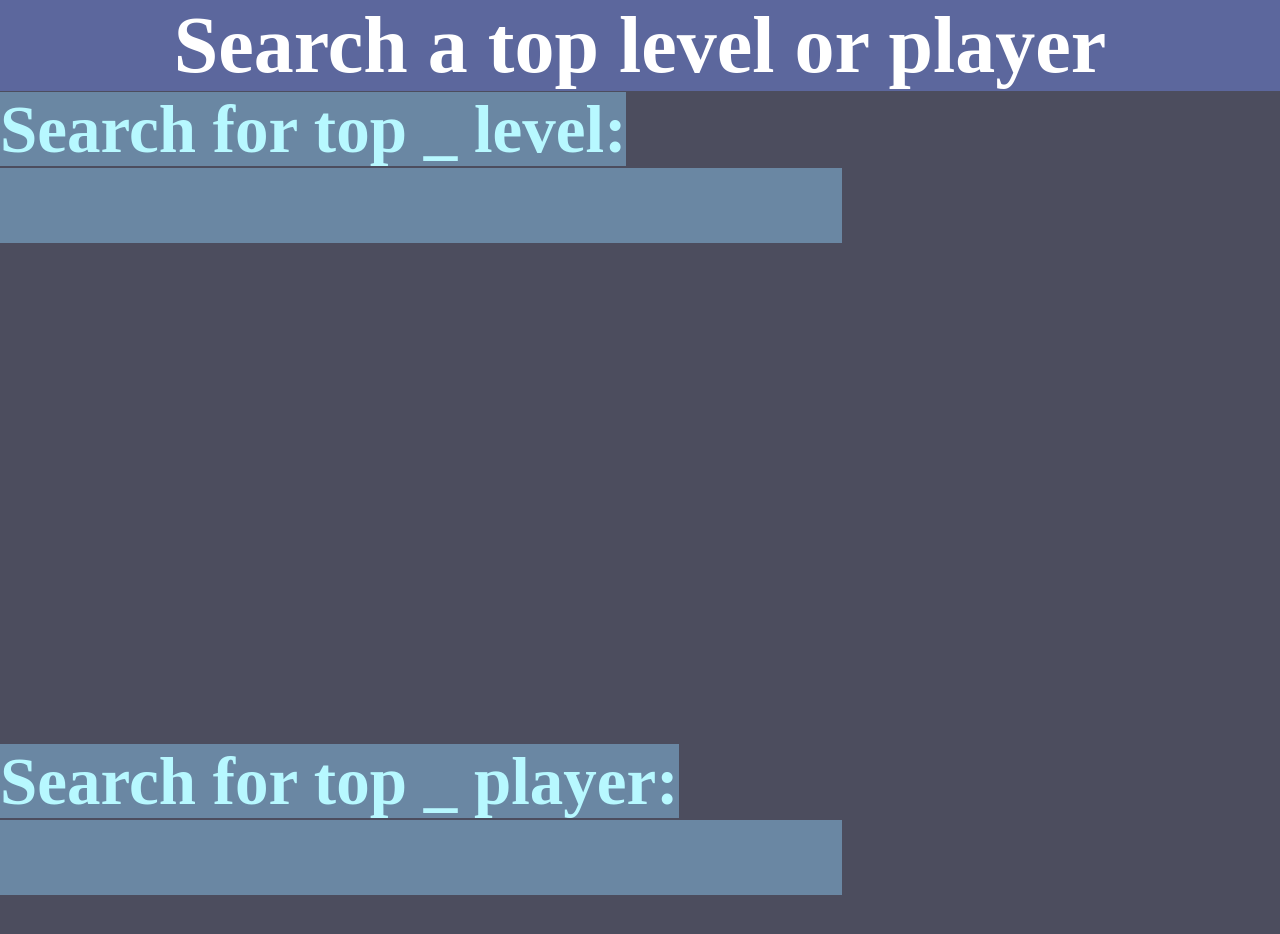
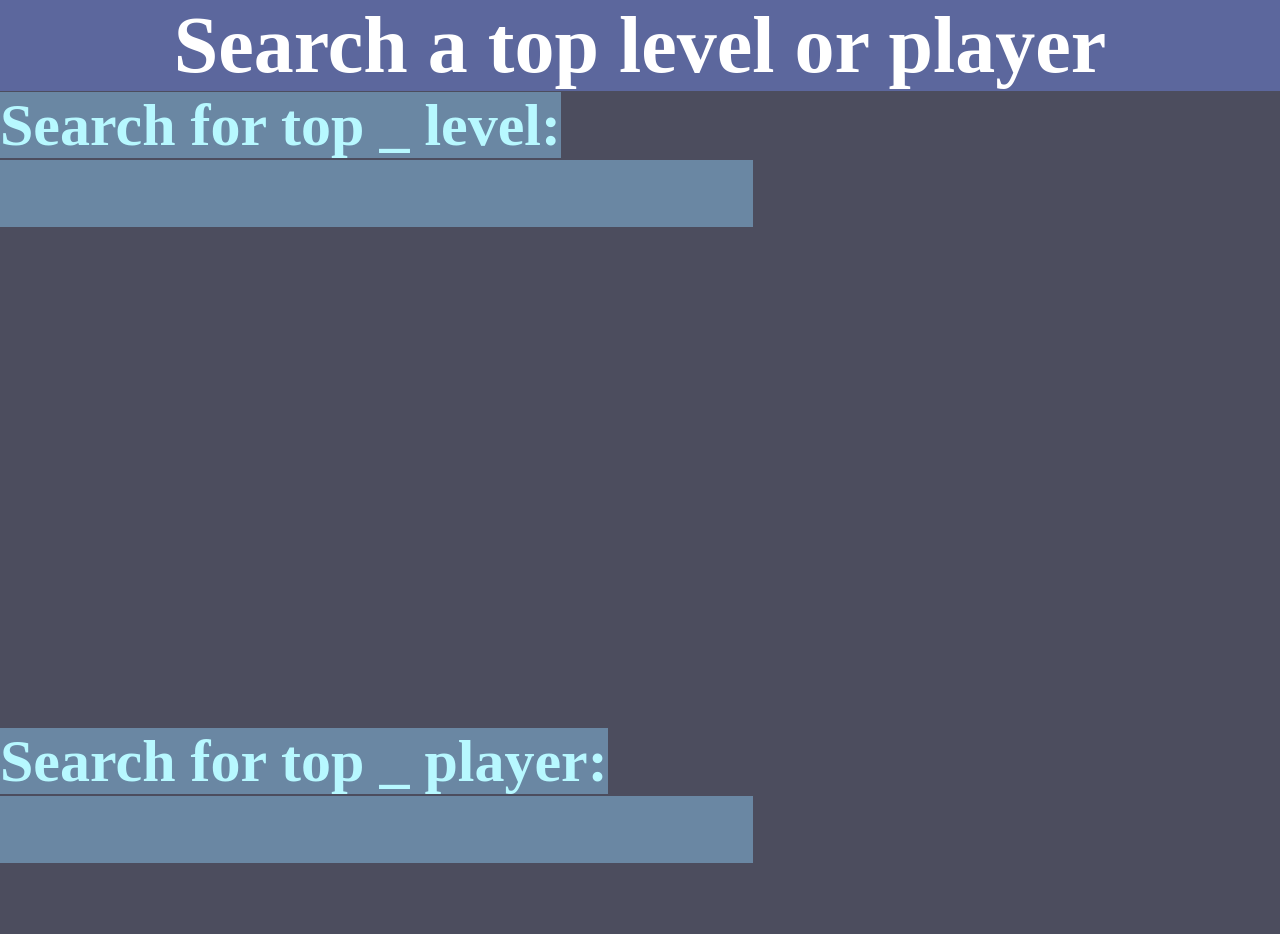
Before and after one commit to MishaBatman/geometry_dash_aredl, a plain HTML site: page index.html in a window 1280 px wide. Shown: the top 934 px of the page. Drawn offline with Linux system fonts and the light colour scheme.

Commit message:
Dobaviv Djey Es

```diff
--- a/index.html
+++ b/index.html
@@ -9,14 +9,16 @@
     </head>
     <body>
         <header>
-            <h1>Search a top level or player</h1>
+            <h1 class="test">Search a top level or player</h1>
         </header>
         <main>
-            <h2>Search for top _ level:</h2><input type="text">
+            <h2>Search for top _ level:</h2>
+
+            <input id="lvl" type="text">
             <div class="level">
 
             </div>
-            <h2>Search for top _ player:</h2><input type="text">
+            <h2>Search for top _ player:</h2><input id="pl" type="text">
             <div class="slayer">
 
             </div>
@@ -24,5 +26,6 @@
 
             </footer>
         </main>
+        <script src="script.js"></script>
     </body>
     </html>
--- a/script.js
+++ b/script.js
@@ -0,0 +1,8 @@
+
+const h1 = document.querySelector(".test")
+console.log(h1)
+console.log(1)
+const level = document.querySelector("#lvl");
+const player = document.querySelector("#pl");
+
+console.log(level.value)
--- a/style.css
+++ b/style.css
@@ -11,7 +11,7 @@ header{
 input{
     display: inline;
     background-color: #4C4D5E;
-    font-size: 65px;
+    font-size: 58px;
     border: none;
     background-color: #6A87A3;
 
@@ -19,7 +19,7 @@ input{
 h2{
     color: #B7F8FF;
     background-color: #6A87A3;
-    font-size: 67px;
+    font-size: 60px;
     display: inline;
 
 }
```
